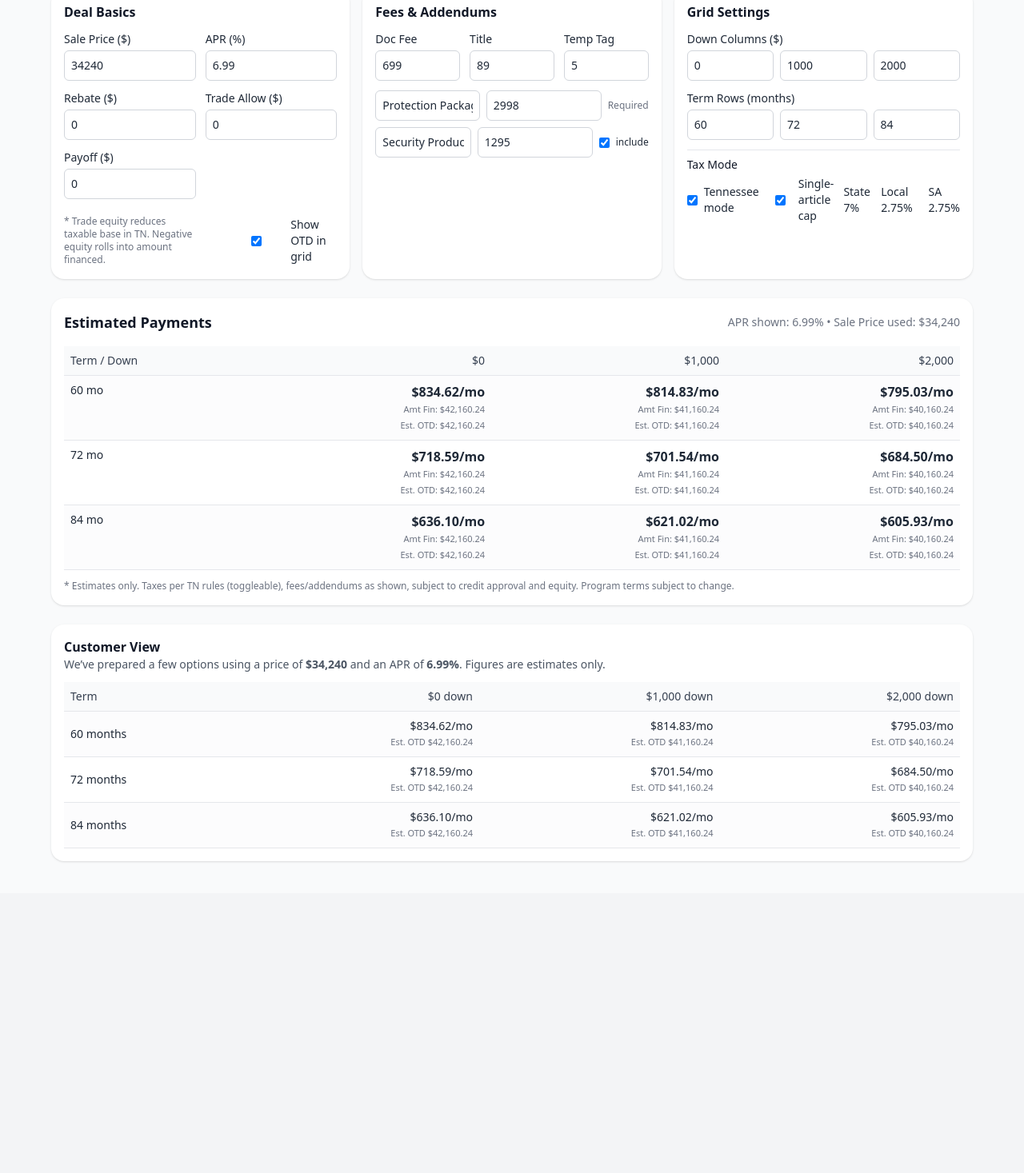
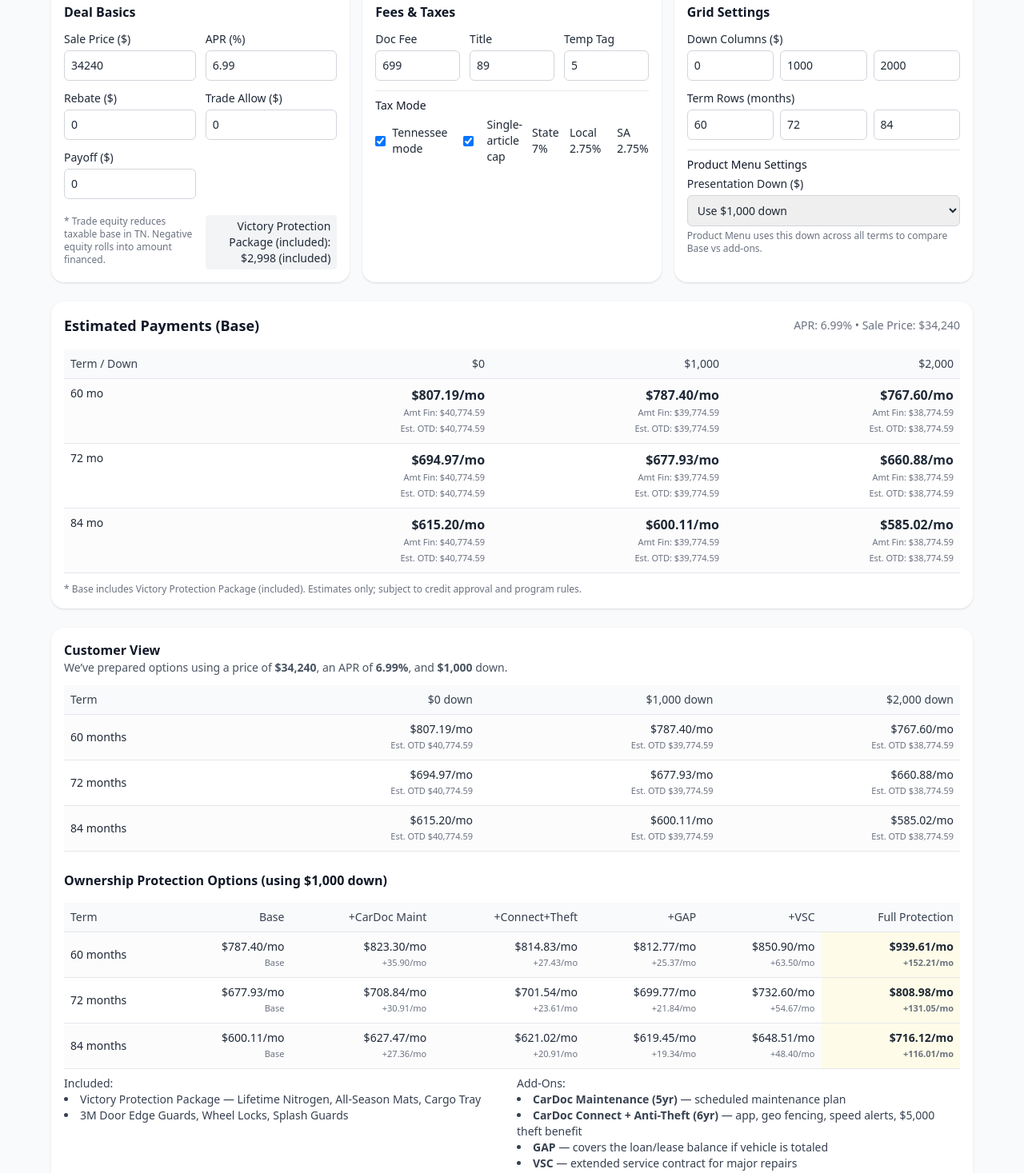
Before and after one commit to 1pocket/deskingapp, a Next.js app: page / in a window 1280 px wide. Shown: the part 117-1584 px from the top of the page at 80% size. Before the commit the page ends 1234 px from the top, so only its background shows below. Built offline with nearby package versions, Linux system fonts and the light colour scheme.

Commit message:
Update index.js

```diff
--- a/pages/index.js
+++ b/pages/index.js
@@ -13,13 +13,13 @@ function pmt({ principal, aprPct, months }) {
 
 /* ---------- TAX (TN or Simple) ---------- */
 function tnSalesTax({
-  base,                 // taxable base
-  stateRate = 0.07,     // 7.00% state
-  localRate = 0.0275,   // up to 2.75% local
+  base,
+  stateRate = 0.07,
+  localRate = 0.0275,
   useSingleArticleCap = true,
-  localCapBase = 1600,  // local applies only to first $1,600
-  singleArticleRate = 0.0275, // 2.75% state single-article tax
-  singleArticleUpper = 3200,   // $1,600.01 - $3,200 range
+  localCapBase = 1600,
+  singleArticleRate = 0.0275,
+  singleArticleUpper = 3200,
 }) {
   if (base <= 0) return 0;
   const state = base * stateRate;
@@ -33,7 +33,7 @@ function tnSalesTax({
   return +(state + local + singleArticle).toFixed(2);
 }
 
-/* ---------- CUSTOMER TABLE (shared for screen + print) ---------- */
+/* ---------- SHARED TABLES ---------- */
 function CustomerGridTable({ downs, grid, showOTD }) {
   return (
     <div className="mt-3 overflow-x-auto">
@@ -70,30 +70,80 @@ function CustomerGridTable({ downs, grid, showOTD }) {
   );
 }
 
+function ProductMenuTable({ terms, scenarios, highlightFull = true }) {
+  const cols = [
+    { key: "base", label: "Base" },
+    { key: "maint", label: "+CarDoc Maint" },
+    { key: "connect", label: "+Connect+Theft" },
+    { key: "gap", label: "+GAP" },
+    { key: "vsc", label: "+VSC" },
+    { key: "full", label: "Full Protection" },
+  ];
+  return (
+    <div className="mt-4 overflow-x-auto">
+      <table className="w-full text-sm">
+        <thead>
+          <tr>
+            <th className="text-left p-2 border-b">Term</th>
+            {cols.map((c) => (
+              <th key={c.key} className="text-right p-2 border-b">{c.label}</th>
+            ))}
+          </tr>
+        </thead>
+        <tbody>
+          {terms.map((m) => (
+            <tr key={m} className="odd:bg-gray-50/50">
+              <td className="p-2 font-medium border-b">{m} months</td>
+              {cols.map((c) => {
+                const cell = scenarios[m][c.key];
+                const isFull = c.key === "full";
+                return (
+                  <td
+                    key={c.key}
+                    className={`p-2 text-right tabular-nums border-b ${highlightFull && isFull ? "bg-yellow-50 font-semibold" : ""}`}
+                  >
+                    ${cell.payment.toLocaleString(undefined, { minimumFractionDigits: 2 })}/mo
+                    <div className="text-[11px] text-gray-500">
+                      {c.key === "base" ? "Base" : `+${cell.delta.toLocaleString(undefined, { minimumFractionDigits: 2 })}/mo`}
+                    </div>
+                  </td>
+                );
+              })}
+            </tr>
+          ))}
+        </tbody>
+      </table>
+    </div>
+  );
+}
+
 /* ---------- MAIN UI ---------- */
 export default function Home() {
-  // Vehicle & program inputs (rep-facing)
-  const [salePrice, setSalePrice] = useState(34240); // example
+  // Vehicle & program inputs
+  const [salePrice, setSalePrice] = useState(34240);
   const [aprPct, setAprPct] = useState(6.99);
-  const [terms, setTerms] = useState([60, 72, 84]);      // rows
-  const [downs, setDowns] = useState([0, 1000, 2000]);   // columns
+  const [terms, setTerms] = useState([60, 72, 84]);    // rows
+  const [downs, setDowns] = useState([0, 1000, 2000]); // columns
+  const [menuDownIndex, setMenuDownIndex] = useState(1); // which Down to use for Product Menu (index into downs)
 
   // Deal structure
   const [rebate, setRebate] = useState(0);
   const [tradeAllowance, setTradeAllowance] = useState(0);
   const [payoff, setPayoff] = useState(0);
-  const tradeEquity = Math.max(tradeAllowance - payoff, 0); // negative equity handled below
+  const tradeEquity = Math.max(tradeAllowance - payoff, 0);
 
-  // Fees & addendums (admin would set defaults later)
+  // Fees & required package (included on all vehicles)
   const [docFee, setDocFee] = useState(699);
   const [titleFee, setTitleFee] = useState(89);
   const [tempTag, setTempTag] = useState(5);
+  const [protectionPkgName] = useState("Victory Protection Package (included)");
+  const [protectionPkgAmt] = useState(2998); // INCLUDED addendum
 
-  const [addendumRequiredName, setAddendumRequiredName] = useState("Protection Package");
-  const [addendumRequiredAmt, setAddendumRequiredAmt] = useState(2998);
-  const [addendumOptName, setAddendumOptName] = useState("Security Product");
-  const [addendumOptAmt, setAddendumOptAmt] = useState(1295);
-  const [addendumOptSelected, setAddendumOptSelected] = useState(true);
+  // Optional add-on products
+  const [carDocMaintAmt] = useState(1695);   // 5yr
+  const [carDocConnectAmt] = useState(1295); // 6yr + Anti-Theft
+  const [gapAmt] = useState(1198);
+  const [vscAmt] = useState(2998);
 
   // Tax settings
   const [isTNMode, setIsTNMode] = useState(true);
@@ -106,7 +156,6 @@ export default function Home() {
   const [showCustomerView, setShowCustomerView] = useState(true);
   const [showOTD, setShowOTD] = useState(true);
 
-  // Helpers to edit terms/downs inline
   function updateTerm(i, v) {
     const copy = [...terms];
     copy[i] = parseInt(v || 0) || 0;
@@ -118,13 +167,10 @@ export default function Home() {
     setDowns(copy);
   }
 
-  // Central calculation for a given cash down:
-  function buildCalc(cashDown) {
-    const optAdd = addendumOptSelected ? addendumOptAmt : 0;
-    const addendums = (addendumRequiredAmt || 0) + optAdd;
-
-    // Taxable base: price - trade credit + doc + addendums (TN taxes addendums)
-    const taxableBase = Math.max(salePrice - tradeAllowance, 0) + docFee + addendums;
+  // Base calc builder. extraAddons is total $ of selected optional products to finance.
+  function buildCalc(cashDown, extraAddons = 0) {
+    const addendumsIncluded = protectionPkgAmt; // always included
+    const taxableBase = Math.max(salePrice - tradeAllowance, 0) + docFee + addendumsIncluded + extraAddons;
 
     const taxes = isTNMode
       ? tnSalesTax({
@@ -136,31 +182,29 @@ export default function Home() {
         })
       : +(taxableBase * (stateRate + localRate)).toFixed(2);
 
-    // Amount Due (pre-finance): price + fees + addendums + taxes
-    const dueBeforeDowns = salePrice + docFee + titleFee + tempTag + addendums + taxes;
+    const dueBeforeDowns = salePrice + docFee + titleFee + tempTag + addendumsIncluded + extraAddons + taxes;
 
-    // Cap reductions: cash down + rebate + trade equity (if positive)
     const capReductions = (cashDown || 0) + (rebate || 0) + tradeEquity;
 
-    // Amount financed (cannot be < 0)
     const amountFinanced = Math.max(dueBeforeDowns - capReductions, 0);
 
-    // If payoff > tradeAllowance, that's negative equity; roll into amount financed
     const negativeEquity = Math.max(payoff - tradeAllowance, 0);
     const amountFinancedWithNE = amountFinanced + negativeEquity;
 
     return {
+      taxes,
       amountFinanced: +amountFinancedWithNE.toFixed(2),
       otdWithDown: +(dueBeforeDowns + negativeEquity - (cashDown || 0) - rebate - tradeEquity).toFixed(2),
     };
   }
 
+  // Original grid (terms × downs), BASE only (no optional add-ons)
   const grid = useMemo(() => {
     return terms.map((m) => {
       const cells = downs.map((d) => {
-        const c = buildCalc(d);
-        const pay = pmt({ principal: c.amountFinanced, aprPct, months: m });
-        return { down: d, months: m, payment: pay, amountFinanced: c.amountFinanced, otd: c.otdWithDown };
+        const base = buildCalc(d, 0);
+        const pay = pmt({ principal: base.amountFinanced, aprPct, months: m });
+        return { down: d, months: m, payment: pay, amountFinanced: base.amountFinanced, otd: base.otdWithDown };
       });
       return { months: m, cells };
     });
@@ -168,7 +212,53 @@ export default function Home() {
     salePrice, aprPct, terms, downs,
     rebate, tradeAllowance, payoff,
     docFee, titleFee, tempTag,
-    addendumRequiredAmt, addendumOptAmt, addendumOptSelected,
+    protectionPkgAmt,
+    isTNMode, tnCapEnabled, stateRate, localRate, singleArticleRate
+  ]);
+
+  // Product Menu scenarios for a chosen Down (downs[menuDownIndex])
+  const productMenu = useMemo(() => {
+    const down = downs[Math.min(menuDownIndex, Math.max(downs.length - 1, 0))] || 0;
+
+    // Precompute addon totals
+    const A_BASE = 0;
+    const A_MAINT = carDocMaintAmt;
+    const A_CONNECT = carDocConnectAmt;
+    const A_GAP = gapAmt;
+    const A_VSC = vscAmt;
+    const A_FULL = A_MAINT + A_CONNECT + A_GAP + A_VSC;
+
+    const byTerm = {};
+    terms.forEach((m) => {
+      const base = buildCalc(down, A_BASE);
+      const maint = buildCalc(down, A_MAINT);
+      const connect = buildCalc(down, A_CONNECT);
+      const gap = buildCalc(down, A_GAP);
+      const vsc = buildCalc(down, A_VSC);
+      const full = buildCalc(down, A_FULL);
+
+      const pBase = pmt({ principal: base.amountFinanced, aprPct, months: m });
+      const pMaint = pmt({ principal: maint.amountFinanced, aprPct, months: m });
+      const pConnect = pmt({ principal: connect.amountFinanced, aprPct, months: m });
+      const pGap = pmt({ principal: gap.amountFinanced, aprPct, months: m });
+      const pVsc = pmt({ principal: vsc.amountFinanced, aprPct, months: m });
+      const pFull = pmt({ principal: full.amountFinanced, aprPct, months: m });
+
+      byTerm[m] = {
+        base:   { payment: pBase,   delta: 0 },
+        maint:  { payment: pMaint,  delta: +(pMaint - pBase).toFixed(2) },
+        connect:{ payment: pConnect,delta: +(pConnect - pBase).toFixed(2) },
+        gap:    { payment: pGap,    delta: +(pGap - pBase).toFixed(2) },
+        vsc:    { payment: pVsc,    delta: +(pVsc - pBase).toFixed(2) },
+        full:   { payment: pFull,   delta: +(pFull - pBase).toFixed(2) },
+      };
+    });
+    return { down, byTerm, addonTotals: { A_MAINT, A_CONNECT, A_GAP, A_VSC, A_FULL } };
+  }, [
+    downs, menuDownIndex, terms, aprPct,
+    salePrice, rebate, tradeAllowance, payoff,
+    docFee, titleFee, tempTag, protectionPkgAmt,
+    carDocMaintAmt, carDocConnectAmt, gapAmt, vscAmt,
     isTNMode, tnCapEnabled, stateRate, localRate, singleArticleRate
   ]);
 
@@ -223,21 +313,21 @@ export default function Home() {
                   value={payoff} onChange={(e)=>setPayoff(parseFloat(e.target.value||"0"))}/>
               </label>
             </div>
-
             <div className="grid grid-cols-2 gap-3 pt-2">
               <div className="text-xs text-gray-500">
                 * Trade equity reduces taxable base in TN. Negative equity rolls into amount financed.
               </div>
-              <label className="text-sm justify-self-end flex items-center gap-2">
-                <input type="checkbox" checked={showOTD} onChange={(e)=>setShowOTD(e.target.checked)} />
-                Show OTD in grid
-              </label>
+              <div className="text-right text-sm">
+                <span className="inline-block rounded bg-gray-100 px-2 py-1">
+                  {protectionPkgName}: ${protectionPkgAmt.toLocaleString()} (included)
+                </span>
+              </div>
             </div>
           </div>
 
-          {/* Fees & Addendums */}
+          {/* Fees & Tax */}
           <div className="bg-white rounded-2xl shadow p-4 space-y-3">
-            <h2 className="font-semibold">Fees & Addendums</h2>
+            <h2 className="font-semibold">Fees & Taxes</h2>
             <div className="grid grid-cols-3 gap-3">
               <label className="text-sm">
                 <div className="font-medium">Doc Fee</div>
@@ -255,47 +345,6 @@ export default function Home() {
                   value={tempTag} onChange={(e)=>setTempTag(parseFloat(e.target.value||"0"))}/>
               </label>
             </div>
-
-            <div className="grid grid-cols-1 gap-2">
-              <div className="flex items-center gap-2">
-                <input className="w-full rounded-md border p-2" value={addendumRequiredName} onChange={(e)=>setAddendumRequiredName(e.target.value)} />
-                <input type="number" className="w-36 rounded-md border p-2" value={addendumRequiredAmt} onChange={(e)=>setAddendumRequiredAmt(parseFloat(e.target.value||"0"))}/>
-                <span className="text-xs text-gray-500">Required</span>
-              </div>
-              <div className="flex items-center gap-2">
-                <input className="w-full rounded-md border p-2" value={addendumOptName} onChange={(e)=>setAddendumOptName(e.target.value)} />
-                <input type="number" className="w-36 rounded-md border p-2" value={addendumOptAmt} onChange={(e)=>setAddendumOptAmt(parseFloat(e.target.value||"0"))}/>
-                <label className="text-xs flex items-center gap-2">
-                  <input type="checkbox" checked={addendumOptSelected} onChange={(e)=>setAddendumOptSelected(e.target.checked)} />
-                  include
-                </label>
-              </div>
-            </div>
-          </div>
-
-          {/* Terms & Downs */}
-          <div className="bg-white rounded-2xl shadow p-4 space-y-3">
-            <h2 className="font-semibold">Grid Settings</h2>
-            <label className="text-sm block">
-              <div className="font-medium">Down Columns ($)</div>
-              <div className="mt-1 grid grid-cols-3 gap-2">
-                {downs.map((d, i) => (
-                  <input key={i} type="number" className="rounded-md border p-2"
-                    value={d} onChange={(e)=>updateDown(i, e.target.value)} />
-                ))}
-              </div>
-            </label>
-
-            <label className="text-sm block">
-              <div className="font-medium">Term Rows (months)</div>
-              <div className="mt-1 grid grid-cols-3 gap-2">
-                {terms.map((t, i) => (
-                  <input key={i} type="number" className="rounded-md border p-2"
-                    value={t} onChange={(e)=>updateTerm(i, e.target.value)} />
-                ))}
-              </div>
-            </label>
-
             <div className="pt-2 border-t mt-2">
               <h3 className="font-medium text-sm mb-1">Tax Mode</h3>
               <div className="flex items-center gap-3 text-sm">
@@ -326,17 +375,56 @@ export default function Home() {
               </div>
             </div>
           </div>
+
+          {/* Grid & Menu settings */}
+          <div className="bg-white rounded-2xl shadow p-4 space-y-3">
+            <h2 className="font-semibold">Grid Settings</h2>
+            <label className="text-sm block">
+              <div className="font-medium">Down Columns ($)</div>
+              <div className="mt-1 grid grid-cols-3 gap-2">
+                {downs.map((d, i) => (
+                  <input key={i} type="number" className="rounded-md border p-2"
+                    value={d} onChange={(e)=>updateDown(i, e.target.value)} />
+                ))}
+              </div>
+            </label>
+            <label className="text-sm block">
+              <div className="font-medium">Term Rows (months)</div>
+              <div className="mt-1 grid grid-cols-3 gap-2">
+                {terms.map((t, i) => (
+                  <input key={i} type="number" className="rounded-md border p-2"
+                    value={t} onChange={(e)=>updateTerm(i, e.target.value)} />
+                ))}
+              </div>
+            </label>
+
+            <div className="pt-2 border-t mt-2">
+              <h3 className="font-medium text-sm mb-1">Product Menu Settings</h3>
+              <label className="text-sm">
+                <div className="font-medium">Presentation Down ($)</div>
+                <select
+                  className="mt-1 w-full rounded-md border p-2"
+                  value={menuDownIndex}
+                  onChange={(e)=>setMenuDownIndex(parseInt(e.target.value,10))}
+                >
+                  {downs.map((d,i)=>(<option key={i} value={i}>Use ${d.toLocaleString()} down</option>))}
+                </select>
+                <div className="text-xs text-gray-500 mt-1">
+                  Product Menu uses this down across all terms to compare Base vs add-ons.
+                </div>
+              </label>
+            </div>
+          </div>
         </div>
 
-        {/* GRID (internal view) */}
+        {/* INTERNAL PAYMENT GRID (terms × downs) */}
         <div className="bg-white rounded-2xl shadow p-4">
           <div className="flex items-center justify-between">
-            <h2 className="text-lg font-semibold">Estimated Payments</h2>
+            <h2 className="text-lg font-semibold">Estimated Payments (Base)</h2>
             <div className="text-sm text-gray-500">
-              APR shown: {aprPct}% • Sale Price used: ${salePrice.toLocaleString()}
+              APR: {aprPct}% • Sale Price: ${salePrice.toLocaleString()}
             </div>
           </div>
-
           <div className="mt-4 overflow-x-auto">
             <table className="w-full text-sm">
               <thead>
@@ -371,9 +459,8 @@ export default function Home() {
               </tbody>
             </table>
           </div>
-
           <p className="mt-3 text-xs text-gray-500">
-            * Estimates only. Taxes per TN rules (toggleable), fees/addendums as shown, subject to credit approval and equity. Program terms subject to change.
+            * Base includes {protectionPkgName}. Estimates only; subject to credit approval and program rules.
           </p>
         </div>
 
@@ -397,20 +484,47 @@ export default function Home() {
               <hr style={{ margin: "12px 0" }} />
             </div>
 
+            {/* Customer intro */}
             <h3 className="font-semibold">Customer View</h3>
             <p className="text-sm text-gray-600">
-              We’ve prepared a few options using a price of{" "}
-              <strong>${salePrice.toLocaleString()}</strong> and an APR of{" "}
-              <strong>{aprPct}%</strong>. Figures are estimates only.
+              We’ve prepared options using a price of <strong>${salePrice.toLocaleString()}</strong>, an APR of{" "}
+              <strong>{aprPct}%</strong>, and <strong>${(productMenu.down||0).toLocaleString()}</strong> down.
             </p>
 
+            {/* Base terms × downs table (readable view) */}
             <CustomerGridTable downs={downs} grid={grid} showOTD={showOTD} />
+
+            {/* Product Menu grid (Base vs add-ons) */}
+            <div className="mt-6">
+              <h3 className="font-semibold">Ownership Protection Options (using ${ (productMenu.down||0).toLocaleString() } down)</h3>
+              <ProductMenuTable
+                terms={terms}
+                scenarios={productMenu.byTerm}
+                highlightFull
+              />
+              <div className="mt-2 grid grid-cols-1 md:grid-cols-2 gap-3 text-sm text-gray-700">
+                <div>
+                  <div className="font-medium">Included:</div>
+                  <ul className="list-disc list-inside">
+                    <li>Victory Protection Package — Lifetime Nitrogen, All-Season Mats, Cargo Tray</li>
+                    <li>3M Door Edge Guards, Wheel Locks, Splash Guards</li>
+                  </ul>
+                </div>
+                <div>
+                  <div className="font-medium">Add-Ons:</div>
+                  <ul className="list-disc list-inside">
+                    <li><strong>CarDoc Maintenance (5yr)</strong> — scheduled maintenance plan</li>
+                    <li><strong>CarDoc Connect + Anti-Theft (6yr)</strong> — app, geo fencing, speed alerts, $5,000 theft benefit</li>
+                    <li><strong>GAP</strong> — covers the loan/lease balance if vehicle is totaled</li>
+                    <li><strong>VSC</strong> — extended service contract for major repairs</li>
+                  </ul>
+                </div>
+              </div>
+            </div>
 
             {/* Print-only Footer */}
             <div className="print-footer">
-              * All figures are estimates only and subject to credit approval, equity
-              verification, and program rules. Taxes, fees, and addendums shown as of
-              current month. See dealer for complete details.
+              * All figures are estimates and subject to credit approval, equity verification, and program rules. Taxes and fees as configured. See dealer for full details.
             </div>
           </div>
         )}
```
